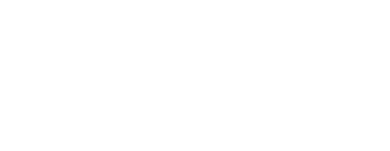
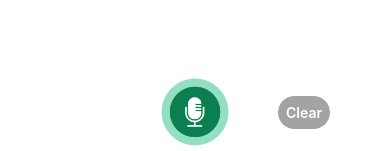
Before and after one commit to sidxcode/Voice-Assistant-App, a React Native app: screen /Home in a window 390 px wide. Shown: the part 690-841 px from the top of the page. Built offline with nearby package versions, Linux system fonts and the light colour scheme.

Commit message:
added stop clear and recording buttons

```diff
--- a/src/screens/HomeScreen.js
+++ b/src/screens/HomeScreen.js
@@ -7,6 +7,17 @@
 
 export default function HomeScreen() {
     const [messages, setMessages] = useState(dummyMessages);
+    const [recording, setRecording] = useState(false);
+    const [speaking, setSpeaking ] = useState(false);
+
+    const clear = ()=> {
+        setMessages([]);
+    }
+
+    const stop = ()=> {
+        setSpeaking(false);
+    }
+
   return (
     <View className="flex-1 bg-white">
         <SafeAreaView className="flex-1 flex mx-5">
@@ -83,7 +94,53 @@
                     <Features />
                 )
             }
+            {/*recording, clear and stop button*/}
+            <View className="flex justify-center items-center">
+                {
+                    recording?(
+                        <TouchableOpacity>
+                            <Image
+                                className="rounded-full"
+                                source={require('../../assets/img/voiceLoading.gif')}
+                                style={{width:hp(10), height:hp(10)}}
+                            />
+                        </TouchableOpacity>
+                    ):(
+                        <TouchableOpacity>
+                            <Image
+                                className="rounded-full"
+                                source={require('../../assets/img/recordingIcon.png')}
+                                style={{width:hp(10), height:hp(10)}}
+                            />
+                        </TouchableOpacity>
+                    )
+                }
 
+                {
+                    messages.length>0 && (
+                        <TouchableOpacity
+                            onPress={clear}
+                            className="bg-neutral-400 rounded-3xl p-2 absolute right-10"
+                        >
+                            <Text className="text-white font-semibold">Clear</Text>
+
+                        </TouchableOpacity>
+                    )
+                }
+
+                {
+                    speaking && (
+                        <TouchableOpacity
+                            onPress={stop}
+                            className="bg-red-400 rounded-3xl p-2 absolute left-10"
+                        >
+                            <Text className="text-white font-semibold">Stop</Text>
+
+                        </TouchableOpacity>
+                    )
+                }
+
+            </View>
         </SafeAreaView>
     </View>
   )
```
